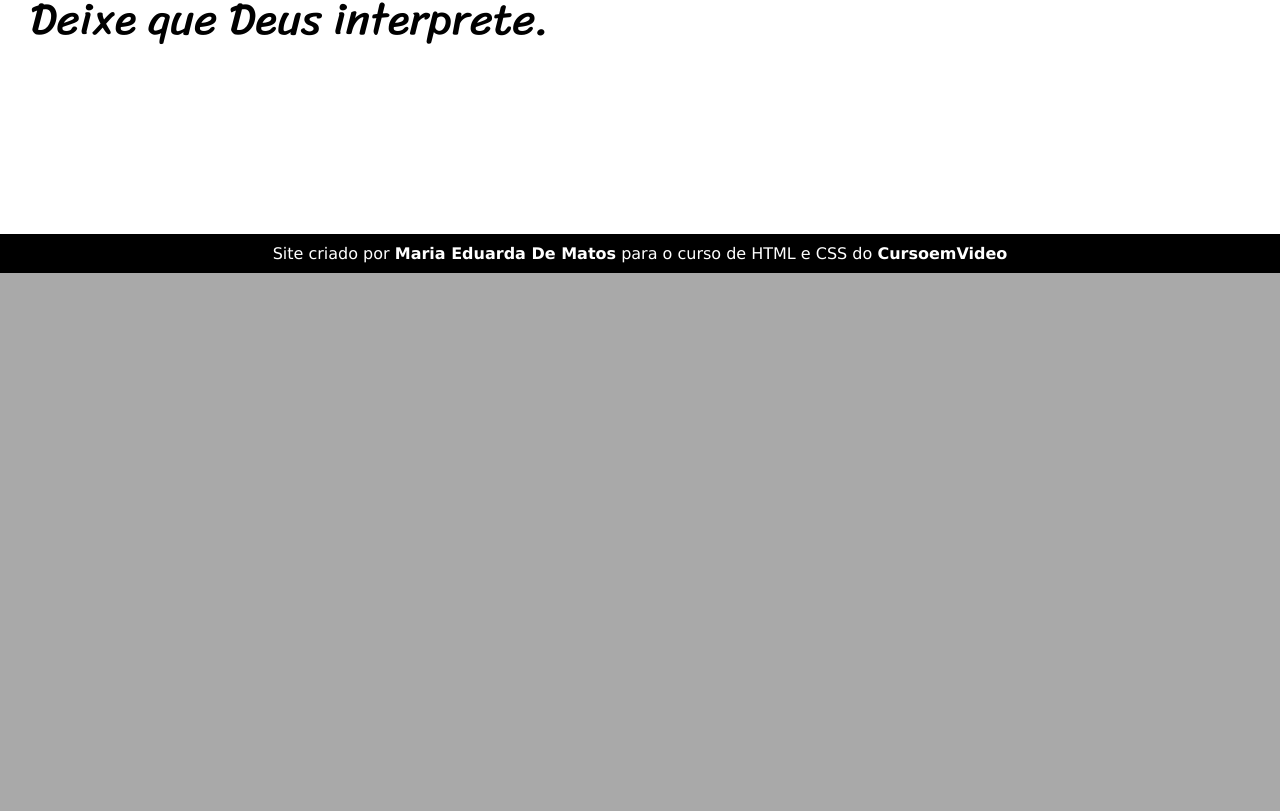
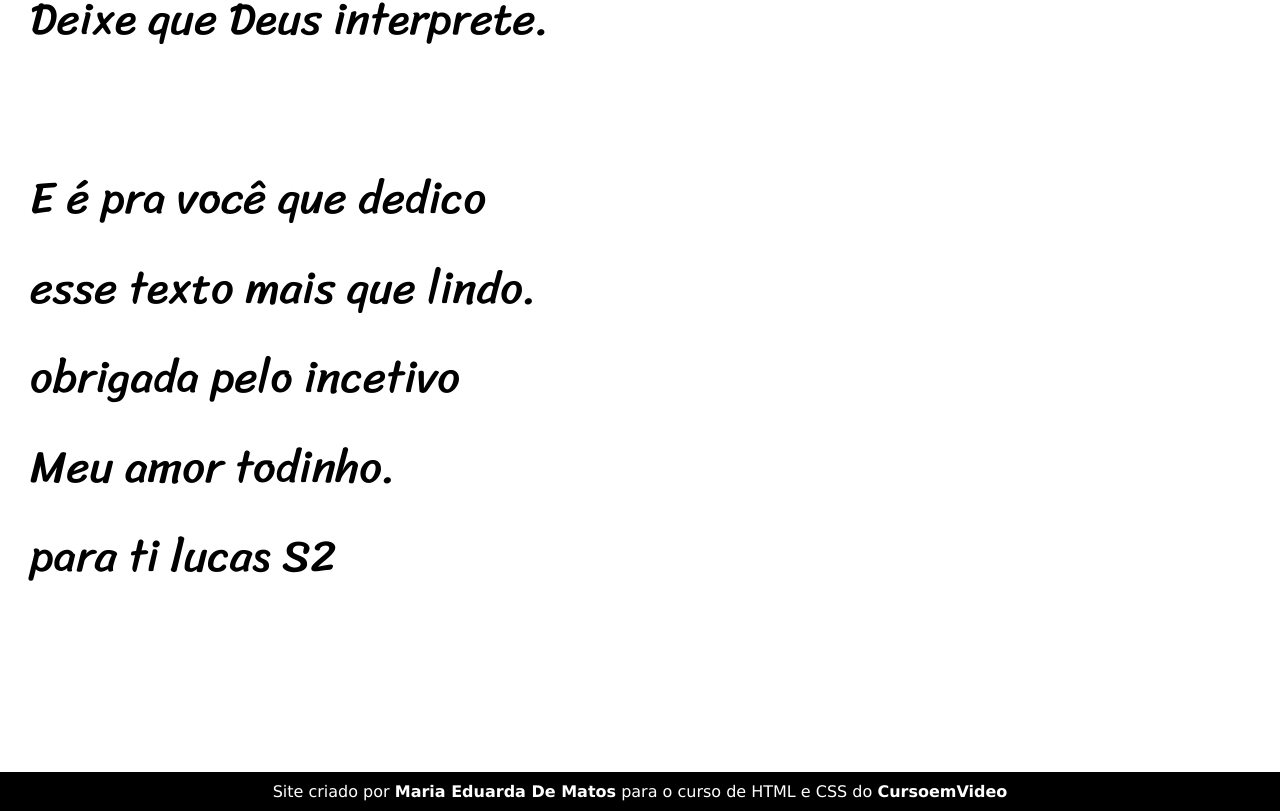
Before and after one commit to MaduMts/Projeto-Cordel, a plain HTML site: page index.html in a window 1280 px wide. Shown: the part 5734-6545 px from the top of the page. Before the commit the page ends 6007 px from the top, so only its background shows below. Drawn offline with Linux system fonts and the light colour scheme.

Commit message:
add parte para lucas

```diff
--- a/index.html
+++ b/index.html
@@ -143,6 +143,18 @@
             <br>
             Deixe que Deus interprete.
         </p>
+
+        <p>
+            E é pra você que dedico
+            <br>
+            esse texto mais que lindo.
+            <br>
+            obrigada pelo incetivo
+            <br>
+            Meu amor todinho.
+            <br>
+            para ti lucas S2
+        </p>
     </section>
 
     <footer>
```
